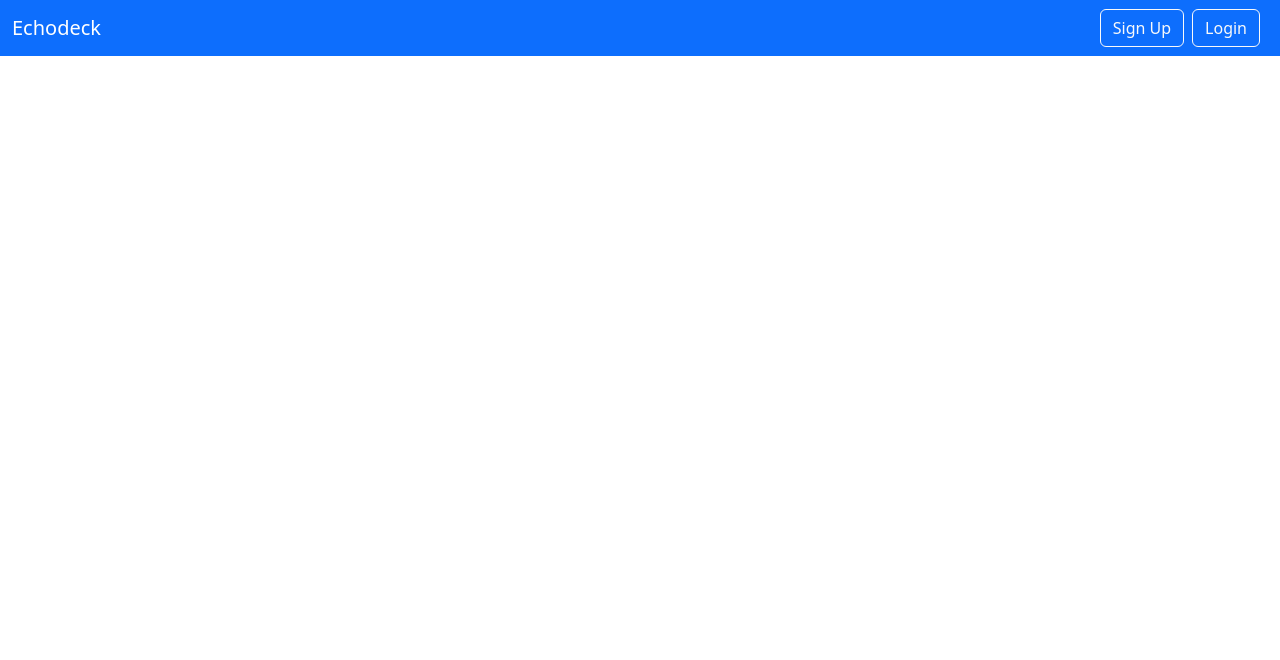
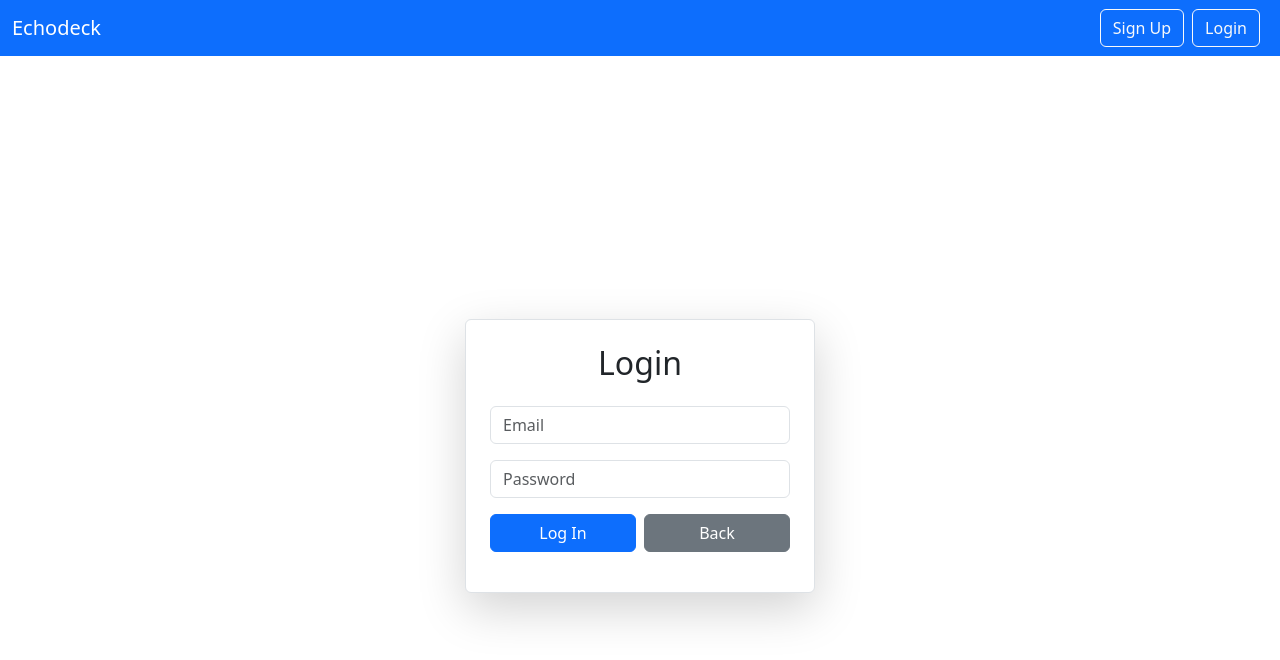
Before and after one commit to Rdsims14/echodeck_frontend_470sp25_team3, a React (Vite) app: page /login in a window 1280 px wide. Shown: the top 660 px of the page. Built offline with nearby package versions, Linux system fonts and the light colour scheme.

Commit message:
Created login page with basic funtionality until backend implementation

```diff
--- a/src/App.jsx
+++ b/src/App.jsx
@@ -1,19 +1,26 @@
-import { BrowserRouter as Router, Routes, Route } from "react-router-dom";
-import './App.css';
-import "bootstrap/dist/css/bootstrap.min.css";
-import Navbar from './layout/Navbar';
-import Home from './pages/Home';
-import SignUp from './auth/SignUp';
+import { useState } from "react";
+import "./App.css";
+import "../node_modules/bootstrap/dist/css/bootstrap.min.css";
+import Navbar from "./layout/Navbar";
+import Home from "./pages/Home";
+import SignUp from "./auth/SignUp";
+import Login from "./auth/Login";
+import { BrowserRouter as Router, Route, Routes } from "react-router-dom";
 
 function App() {
+  const [count, setCount] = useState(0);
+
   return (
+    <div className="App">
       <Router>
         <Navbar />
         <Routes>
           <Route path="/" element={<Home />} />
           <Route path="/signup" element={<SignUp />} />
+          <Route path="/login" element={<Login />} />
         </Routes>
       </Router>
+    </div>
   );
 }
 
--- /dev/null
+++ b/src/auth/Login.jsx
@@ -0,0 +1,58 @@
+import { useState } from "react";
+import { Link } from "react-router-dom";
+
+export default function Login() {
+    const [email, setEmail] = useState("");
+    const [password, setPassword] = useState("");
+    const [loading, setLoading] = useState(false);
+    const [message, setMessage] = useState("");
+
+    const handleLogin = (e) => {
+        e.preventDefault();
+        setLoading(true);
+
+        // Simulating a sign-up process (replace with actual API call)
+        // Replace when backend is ready
+        setTimeout(() => {
+            setMessage("Login successful!");
+            setLoading(false);
+        }, 2000);
+    };
+
+    return (
+        <div className="d-flex justify-content-center align-items-center"
+            style={{ minHeight: "100vh", width: "100vw", display: "flex" }}>
+            <div className="p-4 border rounded shadow-lg text-center bg-white"
+                style={{ width: "350px" }}>
+                <h2 className="mb-4">Login</h2>
+                <form onSubmit={handleLogin}>
+                    <input
+                        type="email"
+                        placeholder="Email"
+                        value={email}
+                        onChange={(e) => setEmail(e.target.value)}
+                        required
+                        className="form-control mb-3"
+                    />
+                    <input
+                        type="password"
+                        placeholder="Password"
+                        value={password}
+                        onChange={(e) => setPassword(e.target.value)}
+                        required
+                        className="form-control mb-3"
+                    />
+                    <div className="d-flex justify-content-between">
+                        <button type="submit" disabled={loading} className="btn btn-primary w-50 me-2">
+                            {loading ? "Logging In..." : "Log In"}
+                        </button>
+                        <Link to="/" className="btn btn-secondary w-50">
+                            Back
+                        </Link>
+                    </div>
+                </form>
+                <p className="mt-3">{message}</p>
+            </div>
+        </div>
+    );
+}
--- a/src/layout/Navbar.jsx
+++ b/src/layout/Navbar.jsx
@@ -1,26 +1,36 @@
-import React from 'react';
-import { Link } from 'react-router-dom';
+import React from "react";
+import { Link } from "react-router-dom";  // Make sure to import Link for navigation
 
 export default function Navbar() {
     return (
+        <div>
             <nav className="navbar navbar-expand-lg navbar-dark bg-primary fixed-top">
                 <div className="container-fluid">
-                <Link className="navbar-brand" to="/">Echodeck</Link>
-                <button className="navbar-toggler"
+                    <Link className="navbar-brand" to="/">
+                        Echodeck
+                    </Link>
+                    <button
+                        className="navbar-toggler"
                         type="button"
                         data-bs-toggle="collapse"
                         data-bs-target="#navbarSupportedContent"
                         aria-controls="navbarSupportedContent"
                         aria-expanded="false"
-                    aria-label="Toggle navigation">
+                        aria-label="Toggle navigation"
+                    >
                         <span className="navbar-toggler-icon"></span>
                     </button>
 
                     <div className="ms-auto">
-                    <Link className="btn btn-outline-light me-2" to="/signup">Sign Up</Link>
-                    <button className="btn btn-outline-light me-2" type="button">Login</button>
+                        <Link to="/signup" className="btn btn-outline-light me-2">
+                            Sign Up
+                        </Link>
+                        <Link to="/login" className="btn btn-outline-light me-2">
+                            Login
+                        </Link>
                     </div>
                 </div>
             </nav>
+        </div>
     );
 }
```
Lines whose indentation alone changed are shown as unchanged.
